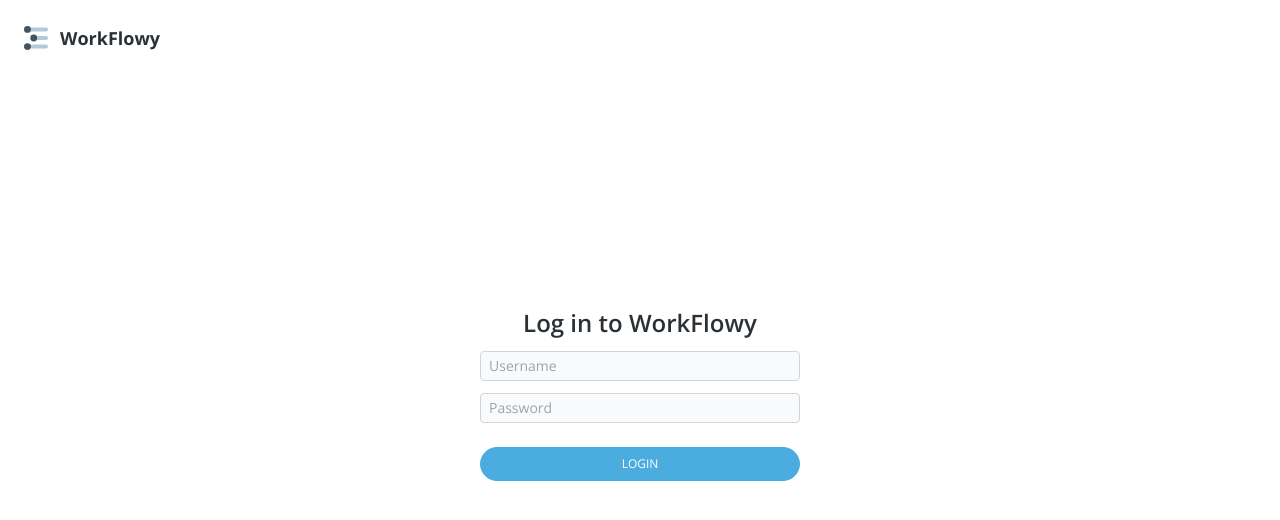
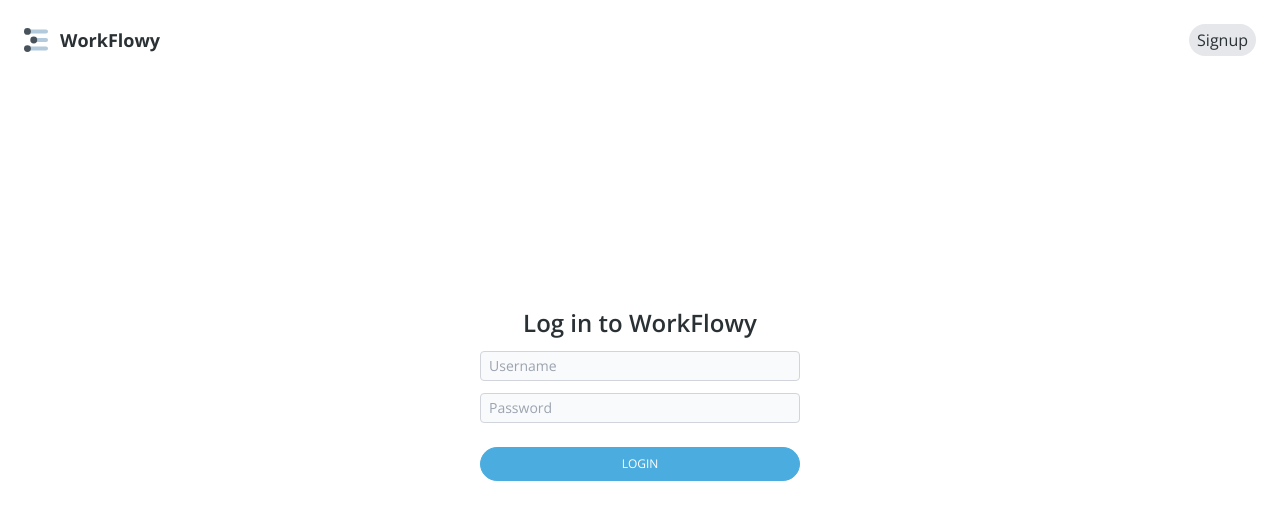
Before and after one commit to ChandrakantPal/workflowy-clone-client, a React (Create React App) app: page /login in a window 1280 px wide. Shown: the top 520 px of the page. Built offline with nearby package versions, Linux system fonts and the light colour scheme.

Commit message:
nav links added

```diff
--- a/src/components/Navbar.tsx
+++ b/src/components/Navbar.tsx
@@ -1,6 +1,12 @@
+import { Link, useLocation } from 'react-router-dom'
 import logo from '../assets/logo.svg'
+import { useAuthDispatch, useAuthState } from '../context/Auth'
 
 const Navbar = () => {
+  const { authenticated } = useAuthState()
+  const dispatch = useAuthDispatch()
+  const location = useLocation()
+
   return (
     <header className="fixed top-0 left-0 right-0 w-full h-14">
       <nav className="flex items-center justify-between p-6">
@@ -8,6 +14,22 @@
           <img src={logo} alt="logo" className="object-contain w-6" />{' '}
           <p className="ml-3 text-lg font-bold">WorkFlowy</p>
         </div>
+        {authenticated ? (
+          <button
+            onClick={() => dispatch('LOGOUT')}
+            className="px-2 py-1 bg-gray-200 rounded-full "
+          >
+            Logout
+          </button>
+        ) : location.pathname === '/login' ? (
+          <Link to="/signup" className="px-2 py-1 bg-gray-200 rounded-full ">
+            Signup
+          </Link>
+        ) : (
+          <Link to="/login" className="px-2 py-1 bg-gray-200 rounded-full ">
+            Login
+          </Link>
+        )}
       </nav>
     </header>
   )
```
